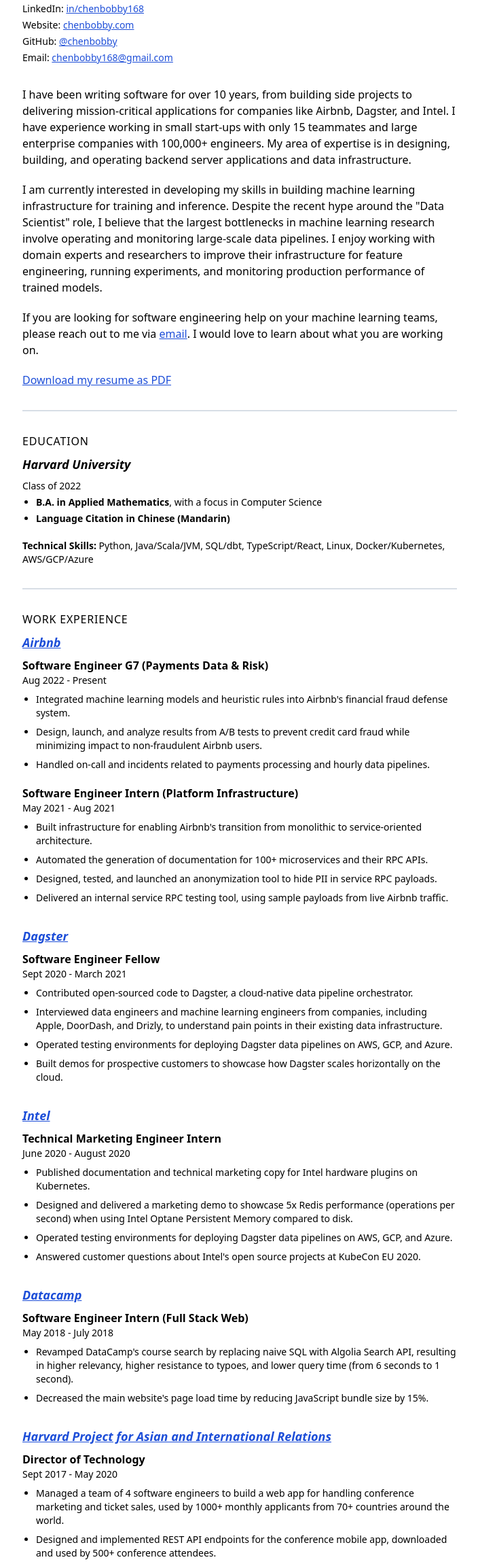
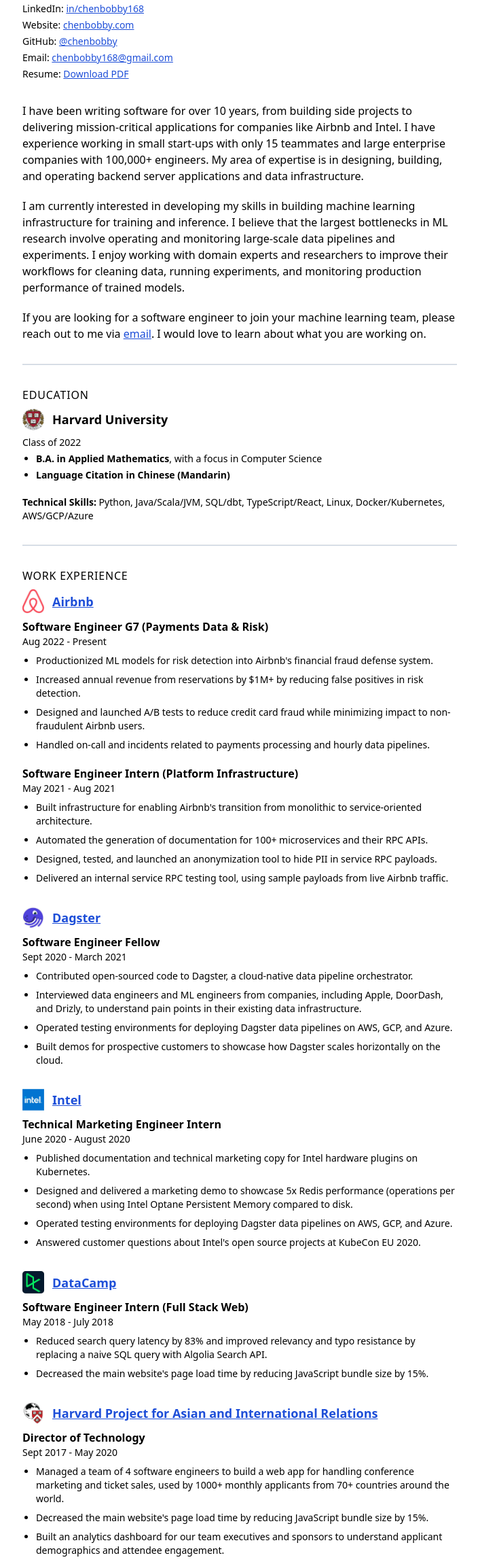
Before and after one commit to chenbobby/chenbobby.com, a plain HTML site: page index.html in a window 1280 px wide. Shown: the part 289-2587 px from the top of the page at 68% size, without its empty margins (287-991 px from the left). Drawn offline with nearby package versions, Linux system fonts and the light colour scheme.

Commit message:
Update content.

```diff
--- a/index.html
+++ b/index.html
@@ -35,34 +35,30 @@
         Email: <a href="mailto:chenbobby168@gmail.com"
           class="text-blue-700 underline">chenbobby168@gmail.com</a>
       </p>
+      <p class="mt-1 text-sm">
+        Resume: <a href="./Bobby_Chen_Resume.pdf" class="text-blue-700 underline">Download PDF</a>
+      </p>
     </div>
     <div class="mt-8">
       <p>
         I have been writing software for over 10 years, from building side projects to delivering
-        mission-critical
-        applications for companies like Airbnb, Dagster, and Intel. I have experience working in
-        small
-        start-ups with only 15 teammates and large enterprise companies with 100,000+ engineers. My
-        area of expertise is in designing, building, and operating backend server applications and
-        data infrastructure.
+        mission-critical applications for companies like Airbnb and Intel. I have experience working
+        in small start-ups with only 15 teammates and large enterprise companies with 100,000+
+        engineers. My area of expertise is in designing, building, and operating backend server
+        applications and data infrastructure.
       </p>
       <p class="mt-5">
-        I am currently interested in developing my skills in building
-        machine learning infrastructure for training and inference. Despite the recent hype around
-        the "Data Scientist" role, I believe that the largest bottlenecks in machine learning
-        research involve operating and monitoring large-scale data pipelines. I enjoy working with
-        domain experts and researchers to improve their infrastructure for feature engineering,
-        running experiments, and monitoring production performance of trained models.
+        I am currently interested in developing my skills in building machine learning
+        infrastructure for training and inference. I believe that the largest bottlenecks in ML
+        research involve operating and monitoring large-scale data pipelines and experiments. I
+        enjoy working with domain experts and researchers to improve their workflows for cleaning
+        data, running experiments, and monitoring production performance of trained models.
       </p>
       <p class="mt-5">
-        If you are looking for software engineering help on your machine learning teams, please
+        If you are looking for a software engineer to join your machine learning team, please
         reach out to me via <a href="mailto:chenbobby168@gmail.com"
           class="text-blue-700 underline">email</a>. I would love to learn about what you are
         working on.
-      </p>
-      <p class="mt-5">
-        <a href="bobby_chen_resume.pdf" class="text-blue-700 underline">Download my resume as
-          PDF</a>
       </p>
       <hr class="mt-8 h-0.5 bg-slate-300" />
       <div class="mt-8">
@@ -71,9 +67,14 @@
         </h2>
         <div class="mt-2">
           <div>
-            <h3 class="text-lg font-bold italic">
-              Harvard University
-            </h3>
+            <div class="flex items-center">
+              <div class="w-8">
+                <img src="./harvard.jpg">
+              </div>
+              <h3 class="ml-3 text-lg font-bold">
+                Harvard University
+              </h3>
+            </div>
             <p class="mt-2 text-sm">
               Class of 2022
             </p>
@@ -99,9 +100,14 @@
           WORK EXPERIENCE
         </h2>
         <div class="mt-2">
-          <h3 class="text-lg font-bold italic">
-            <a href="https://airbnb.com" class="text-blue-700 underline">Airbnb</a>
-          </h3>
+          <div class="flex items-center">
+            <div class="w-8">
+              <img src="./airbnb.jpg">
+            </div>
+            <h3 class="ml-3 text-lg font-bold">
+              <a href="https://airbnb.com" class="text-blue-700 underline">Airbnb</a>
+            </h3>
+          </div>
           <p class="mt-2 font-bold">
             Software Engineer G7 (Payments Data & Risk)
           </p>
@@ -110,12 +116,16 @@
           </p>
           <ul class="mt-2 pl-5 list-disc">
             <li class="mt-2 text-sm">
-              Integrated machine learning models and heuristic rules into Airbnb's financial fraud
-              defense system.
+              Productionized ML models for risk detection into Airbnb's financial fraud defense
+              system.
             </li>
             <li class="mt-2 text-sm">
-              Design, launch, and analyze results from A/B tests to prevent credit card fraud
-              while minimizing impact to non-fraudulent Airbnb users.
+              Increased annual revenue from reservations by $1M+ by reducing false positives in risk
+              detection.
+            </li>
+            <li class="mt-2 text-sm">
+              Designed and launched A/B tests to reduce credit card fraud while minimizing impact to
+              non-fraudulent Airbnb users.
             </li>
             <li class="mt-2 text-sm">
               Handled on-call and incidents related to payments processing and hourly data
@@ -147,8 +157,11 @@
           </ul>
         </div>
         <div class="mt-8">
-          <div>
-            <h3 class="text-lg font-bold italic">
+          <div class="flex items-center">
+            <div class="w-8">
+              <img src="./dagster.jpg">
+            </div>
+            <h3 class="ml-3 text-lg font-bold">
               <a href="https://dagster.io" class="text-blue-700 underline">Dagster</a>
             </h3>
           </div>
@@ -163,9 +176,8 @@
               Contributed open-sourced code to Dagster, a cloud-native data pipeline orchestrator.
             </li>
             <li class="mt-2 text-sm">
-              Interviewed data engineers and machine learning engineers from companies, including
-              Apple, DoorDash, and Drizly, to understand pain points in their existing data
-              infrastructure.
+              Interviewed data engineers and ML engineers from companies, including Apple, DoorDash,
+              and Drizly, to understand pain points in their existing data infrastructure.
             </li>
             <li class="mt-2 text-sm">
               Operated testing environments for deploying Dagster data pipelines on AWS, GCP, and
@@ -178,8 +190,11 @@
           </ul>
         </div>
         <div class="mt-8">
-          <div>
-            <h3 class="text-lg font-bold italic">
+          <div class="flex items-center">
+            <div class="w-8">
+              <img src="./intel.jpg">
+            </div>
+            <h3 class="ml-3 text-lg font-bold">
               <a href="https://www.intel.com/content/www/us/en/homepage.html"
                 class="text-blue-700 underline">Intel</a>
             </h3>
@@ -209,9 +224,12 @@
           </ul>
         </div>
         <div class="mt-8">
-          <div>
-            <h3 class="text-lg font-bold italic">
-              <a href="https://datacamp.com" class="text-blue-700 underline">Datacamp</a>
+          <div class="flex items-center">
+            <div class="w-8">
+              <img src="./datacamp.jpg">
+            </div>
+            <h3 class="ml-3 text-lg font-bold">
+              <a href="https://datacamp.com" class="text-blue-700 underline">DataCamp</a>
             </h3>
           </div>
           <p class="mt-2 font-bold">
@@ -222,9 +240,8 @@
           </p>
           <ul class="mt-2 pl-5 list-disc">
             <li class="mt-2 text-sm">
-              Revamped DataCamp's course search by replacing naive SQL with Algolia Search API,
-              resulting in higher relevancy, higher resistance to typoes, and lower query time (from
-              6 seconds to 1 second).
+              Reduced search query latency by 83% and improved relevancy and typo resistance by
+              replacing a naive SQL query with Algolia Search API.
             </li>
             <li class="mt-2 text-sm">
               Decreased the main website's page load time by reducing JavaScript bundle size by 15%.
@@ -232,8 +249,11 @@
           </ul>
         </div>
         <div class="mt-8">
-          <div>
-            <h3 class="text-lg font-bold italic">
+          <div class="flex items-center">
+            <div class="w-8">
+              <img src="./hpair.jpg">
+            </div>
+            <h3 class="ml-3 text-lg font-bold">
               <a href="https://hpair.org" class="text-blue-700 underline">Harvard Project for Asian
                 and International Relations</a>
             </h3>
@@ -251,8 +271,7 @@
               the world.
             </li>
             <li class="mt-2 text-sm">
-              Designed and implemented REST API endpoints for the conference mobile app, downloaded
-              and used by 500+ conference attendees.
+              Decreased the main website's page load time by reducing JavaScript bundle size by 15%.
             </li>
             <li class="mt-2 text-sm">
               Built an analytics dashboard for our team executives and sponsors to understand
```
Also changed, not shown: airbnb.jpg (added), dagster.jpg (added), datacamp.jpg (added), harvard.jpg (added), hpair.jpg (added), intel.jpg (added), 2 other files.
